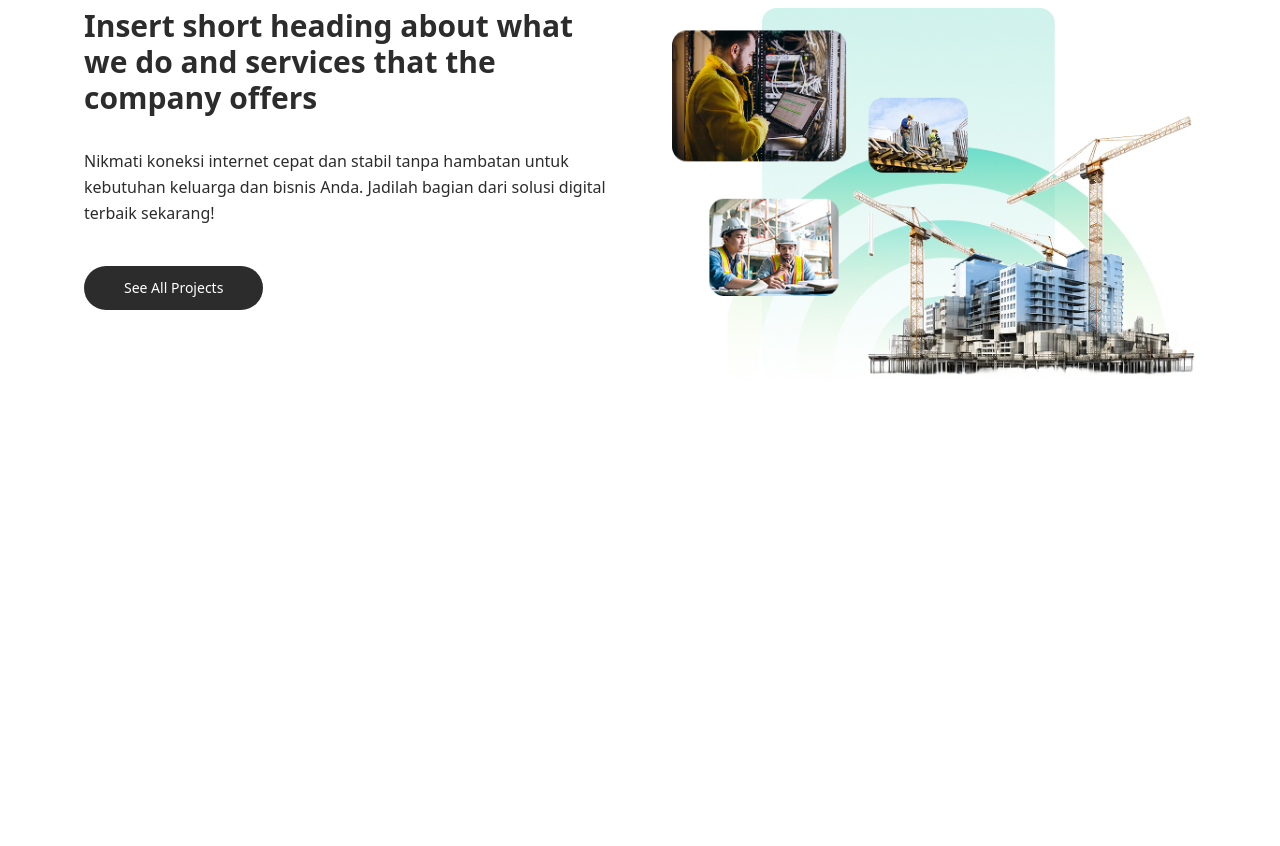
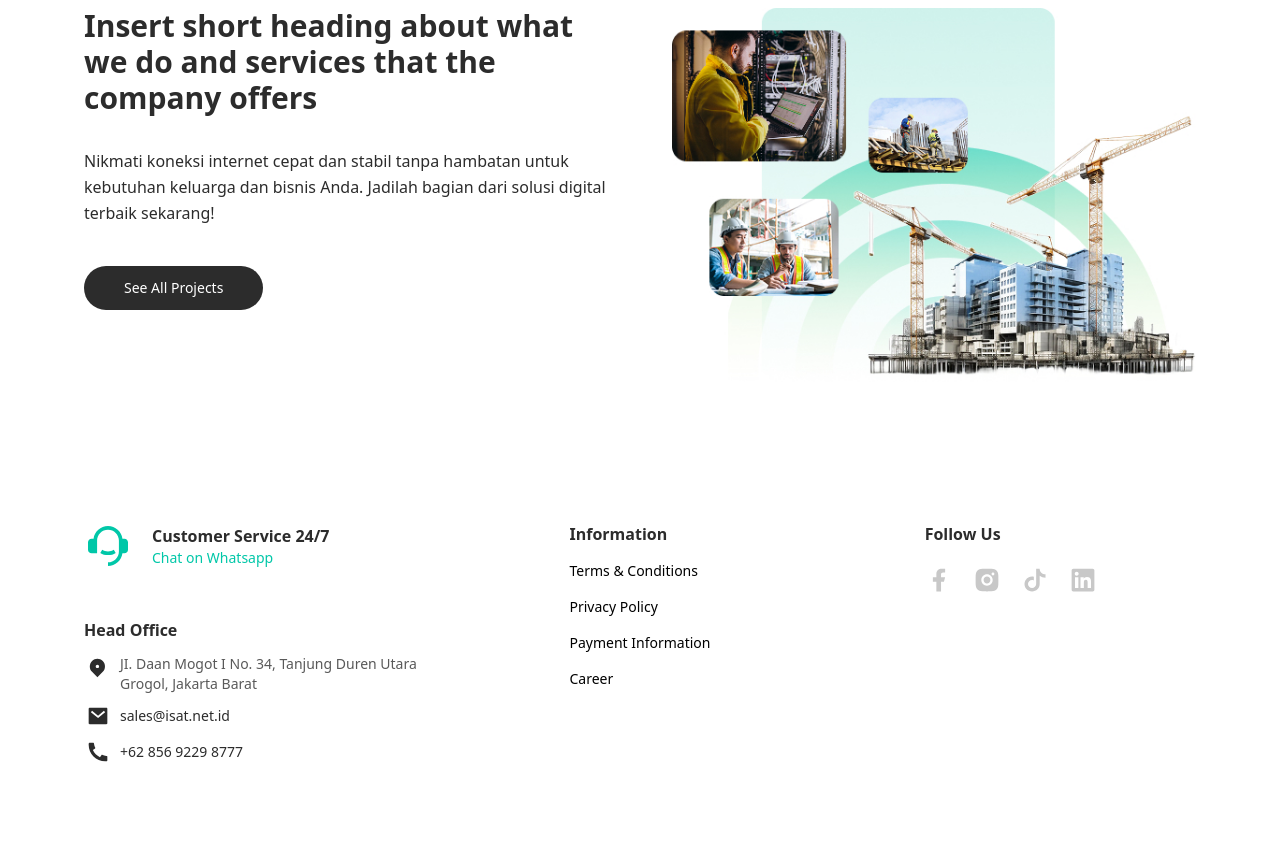
Before and after one commit to christianyitzak/isatnet, a website: page index.html in a window 1280 px wide. Shown: the part 2470-3316 px from the top of the page. Before the commit the page ends 2952 px from the top, so only its background shows below. Drawn offline with Linux system fonts and the light colour scheme.

Commit message:
create footer

```diff
--- a/index.html
+++ b/index.html
@@ -177,5 +177,66 @@
 
             <img src="img/section-image-projects.jpg" alt="Collage of building and employee" class="w-full order-1 md:order-2">
         </section>
+
+        <section class="footer">
+            <!-- Footer Container -->
+            <div class="max-w-6xl mx-auto grid grid-cols-1 md:grid-cols-3 md:justify-items-center py-10 p-5">
+                <!-- Contact & Address -->
+                <div class="mb-10">
+                    <!-- Customer Service -->
+                    <div class="flex items-center gap-5">
+                        <img src="img/icon-customer-service.svg" alt="Icon customer service" class="h-12">
+
+                        <div class="flex flex-col">
+                            <p class="font-semibold text-base text-[#2C2C2C]">Customer Service 24/7</p>
+                            <a href="#" class="text-sm text-[#00C7A8]">Chat on Whatsapp</a>
+                        </div>
+                    </div>
+
+                    <!-- Address -->
+                    <div class="mt-12">
+                        <p class="font-semibold text-base text-[#2C2C2C]">Head Office</p>
+
+                        <div class="flex flex-col gap-2 mt-3">
+                            <div class="flex items-start gap-2">
+                                <img src="img/icon-address.svg" alt="Icon address" class="h-7">
+                                <p class="text-sm text-[#595959]">JI. Daan Mogot I No. 34, Tanjung Duren Utara Grogol, Jakarta Barat</p>
+                            </div>
+
+                            <div class="flex items-center gap-2">
+                                <img src="img/icon-email.svg" alt="Icon email" class="h-7">
+                                <a href="#" class="text-sm text-[#2C2C2C]">sales@isat.net.id</a>
+                            </div>
+
+                            <div class="flex items-center gap-2">
+                                <img src="img/icon-phone.svg" alt="" class="h-7">
+                                <a href="#" class="text-sm text-[#2C2C2C]">+62 856 9229 8777</a>
+                            </div>
+                        </div>
+                    </div>
+                </div>
+
+                <!-- Information -->
+                <ul class="flex flex-col gap-3 mb-10">
+                    <li><p class="font-semibold text-base text-[#2C2C2C]">Information</p></li>
+                    <li><a href="#" class="text-sm">Terms & Conditions</a></li>
+                    <li><a href="#" class="text-sm">Privacy Policy</a></li>
+                    <li><a href="#" class="text-sm">Payment Information</a></li>
+                    <li><a href="#" class="text-sm">Career</a></li>
+                </ul>
+
+                <!-- Social Media -->
+                <div>
+                    <p class="font-semibold text-base text-[#2C2C2C] mb-5">Follow Us</p>
+
+                    <div class="flex gap-5">
+                        <img src="img/icon-facebook.svg" alt="" class="h-7">
+                        <img src="img/icon-instagram.svg" alt="" class="h-7">
+                        <img src="img/icon-tikTok.svg" alt="" class="h-7">
+                        <img src="img/icon-linkedin.svg" alt="" class="h-7">
+                    </div>
+                </div>
+            </div>
+        </section>
     </body>
 </html>
--- a/src/input.css
+++ b/src/input.css
@@ -90,4 +90,9 @@
     .grid-4-column {
         @apply grid grid-cols-2 gap-12 md:grid-cols-4
     }
+
+    /* Footer */
+    .footer {
+        @apply w-full text-base
+    }
 }
```
Also changed, not shown: img/icon-address.svg (added), img/icon-customer-service.svg (added), img/icon-email.svg (added), img/icon-facebook.svg (added), img/icon-instagram.svg (added), img/icon-linkedin.svg (added), img/icon-phone.svg (added), img/icon-tikTok.svg (added), src/output.css.
